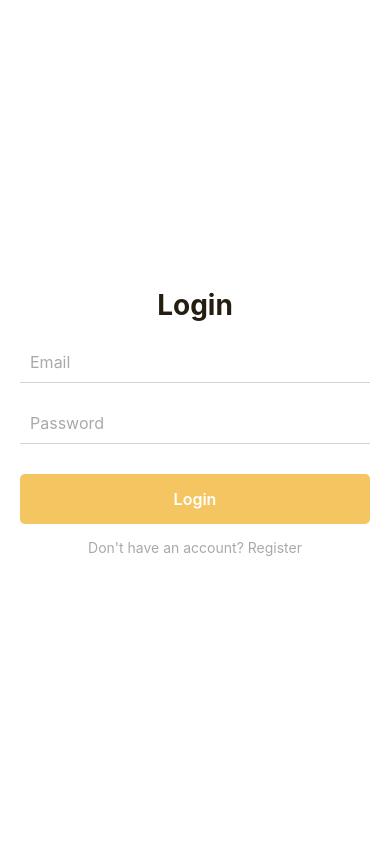
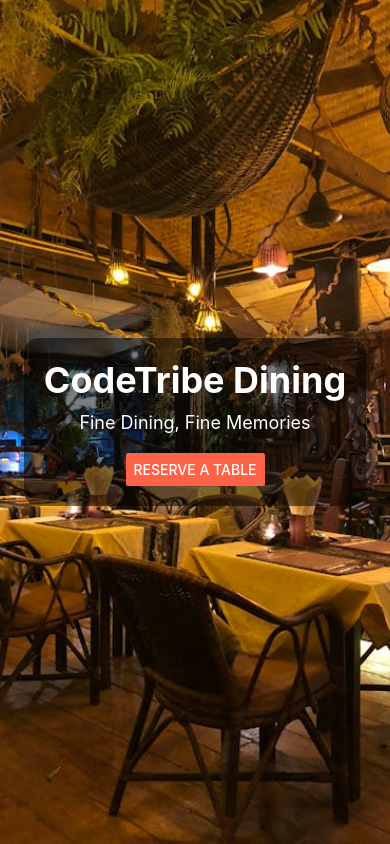
Before and after one commit to MabohlaleNkuna/restaurant-app, a React Native app: screen /Home in a window 390 px wide. Built offline with nearby package versions, Linux system fonts and the light colour scheme.

Commit message:
added home screen

```diff
--- a/App.js
+++ b/App.js
@@ -1,7 +1,7 @@
 import React from 'react';
 import { NavigationContainer } from '@react-navigation/native';
 import { createStackNavigator } from '@react-navigation/stack';
-
+import HomeScreen from './screens/Home';
 import Login from './screens/Login';
 import Register from './screens/Register';
 import ReservationScreen from './screens/reservation';
@@ -16,6 +16,7 @@ export default function App() {
         <Stack.Screen name="Login" component={Login} />
         <Stack.Screen name="Register" component={Register} />
         <Stack.Screen name="Reservation" component={ReservationScreen} />
+        <Stack.Screen name="Home" component={HomeScreen} />
       <Stack.Screen name="ManageReservations" component={ManageReservations} />
 
       </Stack.Navigator>
--- a/package.json
+++ b/package.json
@@ -20,6 +20,7 @@
     "react-native": "0.76.5",
     "react-native-gesture-handler": "~2.20.2",
     "react-native-get-random-values": "^1.11.0",
+    "react-native-push-notification": "^8.1.1",
     "react-native-reanimated": "^3.16.6",
     "react-native-safe-area-context": "^4.12.0",
     "react-native-screens": "^4.4.0",
--- /dev/null
+++ b/screens/Home.js
@@ -0,0 +1,46 @@
+import React from 'react';
+import { View, Text, Button, StyleSheet, ImageBackground } from 'react-native';
+import { useNavigation } from '@react-navigation/native';
+
+const HomeScreen = () => {
+  const navigation = useNavigation();
+
+  return (
+    <ImageBackground source={require('../assets/restaurant.jpeg')} style={styles.background}>
+      <View style={styles.overlay}>
+        <Text style={styles.restaurantName}>CodeTribe Dining</Text>
+        <Text style={styles.tagline}>Fine Dining, Fine Memories</Text>
+        <Button title="Reserve a Table" onPress={() => navigation.navigate('Reservation')} color="#ff6347" />
+      </View>
+    </ImageBackground>
+  );
+};
+
+const styles = StyleSheet.create({
+  background: {
+    flex: 1,
+    justifyContent: 'center',
+    alignItems: 'center',
+    width: '100%',
+    height: '100%',
+  },
+  overlay: {
+    backgroundColor: 'rgba(0, 0, 0, 0.5)',
+    padding: 20,
+    borderRadius: 15,
+    alignItems: 'center',
+  },
+  restaurantName: {
+    fontSize: 36,
+    color: 'white',
+    fontWeight: 'bold',
+    marginBottom: 10,
+  },
+  tagline: {
+    fontSize: 18,
+    color: 'white',
+    marginBottom: 20,
+  },
+});
+
+export default HomeScreen;
--- a/screens/Login.js
+++ b/screens/Login.js
@@ -19,7 +19,7 @@ const Login = ({ navigation }) => {
       console.log('Login successful:', response.data);
 
       // Navigate to ReservationScreen on successful login
-      navigation.navigate('ManageReservations');
+      navigation.navigate('Home');
     } catch (error) {
       // Extract meaningful error information
       if (error.response) {
--- a/screens/manageReservations.js
+++ b/screens/manageReservations.js
@@ -1,44 +1,97 @@
 import React, { useState, useEffect } from 'react';
-import { View, Text, FlatList, Button, StyleSheet } from 'react-native';
+import { View, Text, Button, StyleSheet, FlatList, TouchableOpacity } from 'react-native';
 import { fetchReservations, cancelReservation } from '../utils/Api';
+import PushNotification from 'react-native-push-notification';
 
-const ManageReservations = () => {
+const setNotification = (reservation) => {
+    const notificationTime = new Date(reservation.date + ' ' + reservation.time).getTime() - (24 * 60 * 60 * 1000);
+
+    PushNotification.localNotificationSchedule({
+      message: `Your reservation at ${reservation.restaurant.name} is tomorrow!`,
+      date: new Date(notificationTime),
+    });
+  };
+
+const ManageReservations = ({ navigation }) => {
   const [reservations, setReservations] = useState([]);
+  const [loading, setLoading] = useState(false);
 
   useEffect(() => {
-    const loadReservations = async () => {
+    const fetchUserReservations = async () => {
+      setLoading(true);
+      try {
         const response = await fetchReservations();
         setReservations(response.data);
+      } catch (error) {
+        console.error('Error fetching reservations:', error);
+      } finally {
+        setLoading(false);
+      }
     };
-    loadReservations();
+
+    fetchUserReservations();
   }, []);
 
   const handleCancel = async (id) => {
+    try {
       await cancelReservation(id);
-    setReservations(reservations.filter((res) => res._id !== id));
+      setReservations(reservations.filter(reservation => reservation._id !== id)); // Remove canceled reservation
+      alert('Reservation canceled successfully');
+    } catch (error) {
+      console.error('Error canceling reservation:', error);
+    }
+  };
+
+  const handleEdit = (reservationId) => {
+    navigation.navigate('Reservation', { reservationId });
   };
 
   return (
     <View style={styles.container}>
+      {loading ? <Text>Loading...</Text> : (
         <FlatList
           data={reservations}
           keyExtractor={(item) => item._id}
           renderItem={({ item }) => (
             <View style={styles.reservation}>
               <Text>{item.restaurant.name}</Text>
-            <Text>{item.date}</Text>
-            <Text>{item.time}</Text>
+              <Text>{item.date} at {item.time}</Text>
+              <Text>Party Size: {item.partySize}</Text>
+              <TouchableOpacity onPress={() => handleEdit(item._id)}>
+                <Text>Edit</Text>
+              </TouchableOpacity>
               <Button title="Cancel" onPress={() => handleCancel(item._id)} />
             </View>
           )}
         />
+      )}
     </View>
   );
 };
 
 const styles = StyleSheet.create({
-  container: { flex: 1, padding: 20 },
-  reservation: { marginBottom: 20, padding: 15, backgroundColor: '#f9f9f9' },
+    container: {
+      flex: 1,
+      padding: 20,
+      backgroundColor: '#fff',
+    },
+    header: {
+      fontSize: 30,
+      fontWeight: 'bold',
+      color: '#ff6347',
+      marginBottom: 20,
+    },
+    reservationCard: {
+      backgroundColor: '#f8f8f8',
+      padding: 15,
+      marginBottom: 10,
+      borderRadius: 10,
+      boxShadow: '0 4px 6px rgba(0, 0, 0, 0.1)',
+    },
+    reservationDetails: {
+      fontSize: 16,
+      marginBottom: 10,
+    },
   });
 
 export default ManageReservations;
--- a/screens/reservation.js
+++ b/screens/reservation.js
@@ -60,9 +60,33 @@ const ReservationScreen = () => {
 };
 
 const styles = StyleSheet.create({
-  container: { flex: 1, padding: 20 },
-  label: { fontSize: 18, marginBottom: 10 },
-  input: { borderBottomWidth: 1, marginBottom: 20, fontSize: 16 },
-});
+    container: {
+      flex: 1,
+      padding: 20,
+      justifyContent: 'center',
+      backgroundColor: '#fff',
+    },
+    header: {
+      fontSize: 30,
+      fontWeight: 'bold',
+      color: '#ff6347',
+      marginBottom: 20,
+    },
+    subHeader: {
+      fontSize: 18,
+      marginBottom: 30,
+      color: '#555',
+    },
+    input: {
+      height: 50,
+      borderColor: '#ddd',
+      borderWidth: 1,
+      marginBottom: 15,
+      paddingLeft: 15,
+      borderRadius: 10,
+      fontSize: 16,
+    },
+  });
+
 
 export default ReservationScreen;
```
Also changed, not shown: screens/ReservationConfirmed.js (added, +36 -0 lines), screens/myReservations.js (added, +42 -0 lines), assets/restaurant.jpeg (added), 1 other file (tests, documents, lock files or other folders). Lines whose indentation alone changed are shown as unchanged.
